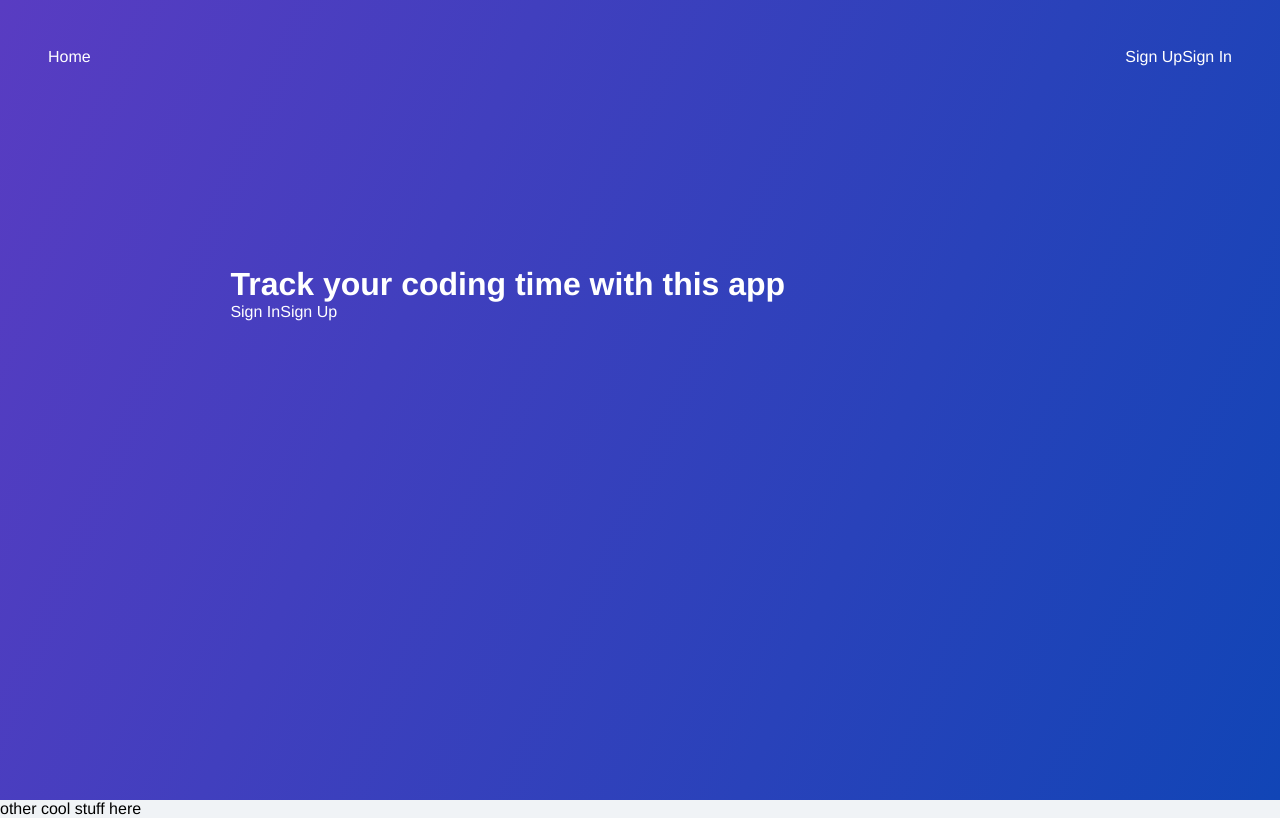
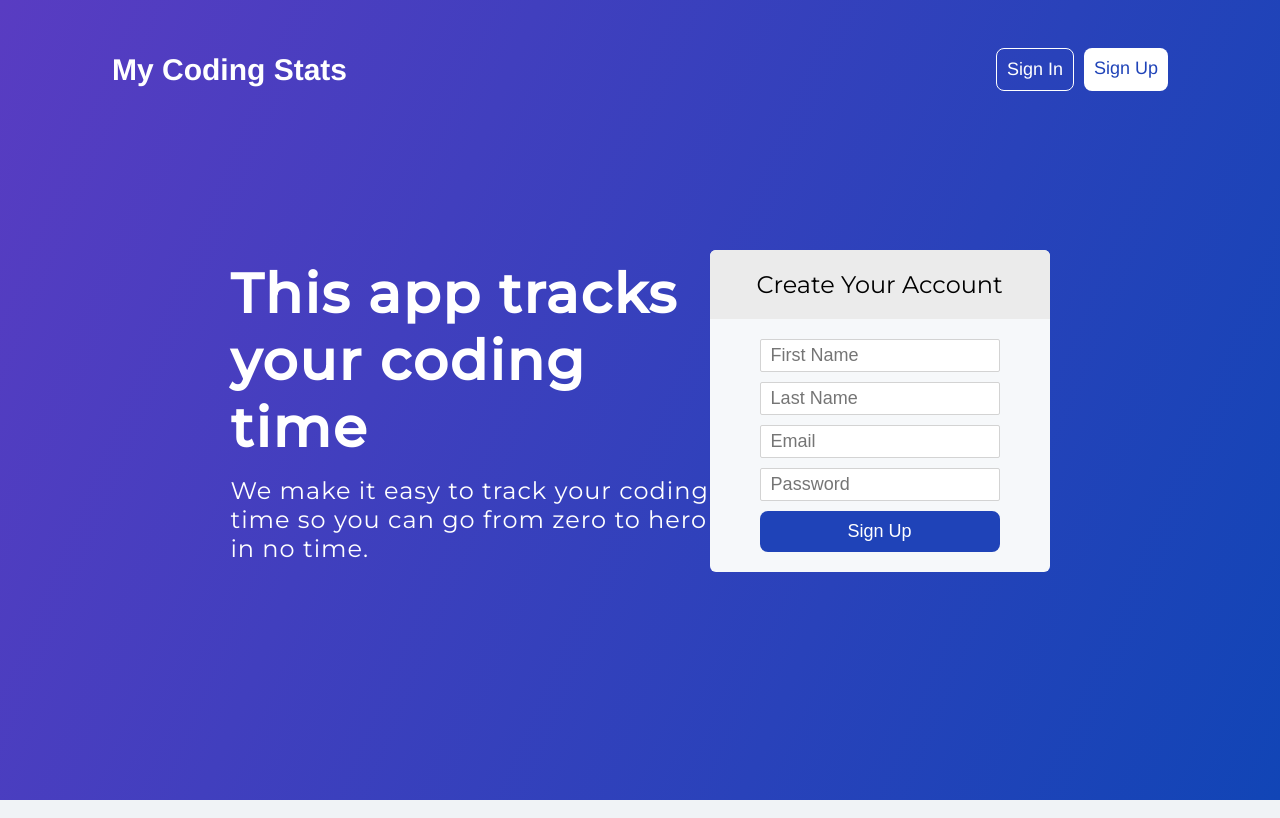
Before and after one commit to fig781/myCodingStats.com-Client, a Vue app: page /#/ in a window 1280 px wide. Built offline with nearby package versions, Linux system fonts and the light colour scheme.

Commit message:
home,login,signup styling

```diff
--- a/src/components/AppSettingsEdit.vue
+++ b/src/components/AppSettingsEdit.vue
@@ -137,7 +137,7 @@
     text-align: center;
   }
   #submit {
-    background-color: #5f7bb6;
+    background-color: #1f43b8;
     color: white;
     margin-right: 5px;
   }
--- a/src/components/CalendarDay.vue
+++ b/src/components/CalendarDay.vue
@@ -156,7 +156,7 @@
     border-left: 1px solid grey;
   }
   .date {
-    color: #5f7bb6;
+    color: #1f43b8;
     padding-left: 10px;
   }
   .date:hover {
@@ -164,7 +164,7 @@
     cursor: pointer;
   }
   .shaded {
-    background-color: #4a7eee18;
+    background-color: #0951ec18;
   }
   .highlightWeek {
     border-top: solid grey 1px;
--- a/src/components/CalendarDayEdit.vue
+++ b/src/components/CalendarDayEdit.vue
@@ -267,7 +267,7 @@
     text-align: center;
   }
   #submit {
-    background-color: #5f7bb6;
+    background-color: #1f43b8;
     color: white;
     margin-right: 5px;
   }
--- a/src/components/SideNavigationBar.vue
+++ b/src/components/SideNavigationBar.vue
@@ -43,7 +43,7 @@
     z-index: 1;
     top: 0;
     left: 0;
-    background-color: #5f7bb6;
+    background-color: #1f43b8;
     overflow-x: hidden;
     padding-top: 1.5rem;
   }
--- a/src/store/modules/userAccounts.js
+++ b/src/store/modules/userAccounts.js
@@ -39,7 +39,6 @@ const actions = {
       const jsonResponse = await res.json();
 
       console.log(jsonResponse);
-      alert(jsonResponse.error);
 
       if (res.status == 201) {
         dispatch('signIn', {
@@ -61,7 +60,6 @@ const actions = {
       });
       const jsonResponse = await res.json();
       console.log(jsonResponse);
-      alert(jsonResponse.error);
 
       if (res.status == 200) {
         commit('setUserCredentials', jsonResponse);
--- a/src/views/Home.vue
+++ b/src/views/Home.vue
@@ -2,52 +2,112 @@
   <div id="home">
     <div id="landing">
       <div id="navbar">
-        <router-link to="/">Home</router-link>
-        <router-link class="right-nav" to="/login" v-if="!loggedIn"
-          >Sign In</router-link
-        >
-        <router-link class="right-nav" to="/register" v-if="!loggedIn"
-          >Sign Up</router-link
-        >
+        <div id="left-nav">
+          <div id="logo">
+            <router-link to="/">My Coding Stats</router-link>
+          </div>
+          <div id="app-button" class="nav-button" v-if="loggedIn">
+            <router-link :to="{ name: 'GridView', params: { id: user.userId } }"
+              >Go To App</router-link
+            >
+          </div>
+        </div>
 
-        <button class="right-nav" v-if="loggedIn" @click="logout">
-          Logout
-        </button>
-        <p class="right-nav" v-if="loggedIn">
-          {{ user.firstName }} {{ user.lastName }}
-        </p>
+        <div id="right-nav">
+          <div
+            class="nav-button sign-in"
+            v-if="!loggedIn"
+            @click="$router.push('login')"
+          >
+            Sign In
+          </div>
+          <div
+            class="nav-button sign-up"
+            v-if="!loggedIn"
+            @click="$router.push('register')"
+          >
+            Sign Up
+          </div>
+          <p v-if="loggedIn">{{ user.firstName }} {{ user.lastName }}</p>
+          <div class="nav-button" id="logout" v-if="loggedIn" @click="logout">
+            Logout
+          </div>
+        </div>
       </div>
-      <div id="center-landing">
-        <h1>Track your coding time with this app</h1>
-        <router-link to="/login" v-if="!loggedIn">Sign In</router-link>
-        <router-link to="/register" v-if="!loggedIn">Sign Up</router-link>
-        <router-link
-          :to="{ name: 'GridView', params: { id: user.userId } }"
-          v-if="loggedIn"
-          >App</router-link
-        >
+      <div id="main-container">
+        <div id="left-container">
+          <h1>This app tracks your coding time</h1>
+          <h2>
+            We make it easy to track your coding time so you can go from zero to
+            hero in no time.
+          </h2>
+        </div>
+        <div id="right-container" v-if="!loggedIn">
+          <div id="header">
+            <h2>Create Your Account</h2>
+          </div>
+          <form @submit.prevent="onSubmit">
+            <input
+              class="text-input"
+              type="text"
+              placeholder="First Name"
+              v-model="formData.firstName"
+            /><br />
+            <input
+              class="text-input"
+              type="text"
+              placeholder="Last Name"
+              v-model="formData.lastName"
+            /><br />
+            <input
+              class="text-input"
+              type="email"
+              placeholder="Email"
+              v-model="formData.email"
+            /><br />
+            <input
+              class="text-input"
+              type="password"
+              placeholder="Password"
+              v-model="formData.password"
+            /><br />
+            <input
+              id="signup-button"
+              type="submit"
+              value="Sign Up"
+              name="submit"
+            /><br />
+          </form>
+        </div>
       </div>
-    </div>
-    <div id="descriptions">
-      other cool stuff here
     </div>
   </div>
 </template>
 
 <script>
-  // @ is an alias to /src
-
+  //<div id="descriptions">
+  //      other cool stuff here
+  //    </div>
   export default {
     name: 'Home',
     data() {
       return {
         loggedIn: false,
+        formData: {
+          firstName: '',
+          lastName: '',
+          email: '',
+          password: '',
+        },
       };
     },
     methods: {
       logout() {
         this.$store.dispatch('logout');
         this.loggedIn = false;
+      },
+      async onSubmit() {
+        this.$store.dispatch('signUp', this.formData);
       },
     },
     computed: {
@@ -68,6 +128,7 @@
 </script>
 
 <style scoped>
+  /* HERO */
   #landing {
     background: linear-gradient(
       113deg,
@@ -77,20 +138,134 @@
     height: 100vh;
     color: white;
   }
-  #landing a {
+  /* NAVBAR */
+  #navbar {
+    padding: 3rem 7rem 0rem 7rem;
+    display: flex;
+    justify-content: space-between;
+  }
+  #left-nav {
+    display: flex;
+  }
+  #logo {
+    font-size: 30px;
+    font-weight: 600;
+    margin: auto;
+  }
+  #logo a {
+    color: white;
     text-decoration: none;
-    color: white;
+  }
+  #app-button {
+    background-color: white;
+    margin-left: 30px;
+  }
+  #app-button a {
+    text-decoration: none;
+    color: #1f43b8;
+  }
+  #right-nav {
+    display: flex;
+  }
+  #right-nav p {
+    margin: auto;
+    font-size: 20px;
+    padding-right: 15px;
+  }
+  .nav-button {
+    padding: 10px;
+    border-radius: 8px;
+    font-size: 18px;
+    cursor: pointer;
+    text-align: center;
+  }
+  .sign-up {
+    background-color: white;
+    color: #1f43b8;
+  }
+  .sign-in {
+    border: solid 1px white;
+    background-color: rgba(178, 34, 34, 0);
+    margin-right: 10px;
+  }
+  #logout {
+    background-color: rgba(178, 34, 34, 0);
+    border: solid 1px white;
   }
 
-  #navbar {
-    padding: 3rem 3rem 0rem 3rem;
+  /* MIDDLE HERO */
+  #main-container {
+    display: grid;
+    grid-template-columns: 1fr 340px;
+    grid-template-rows: auto;
+    margin-right: 18%;
+    margin-left: 18%;
+    position: relative;
+    align-items: center;
+    height: 80%;
+  }
+  #left-container {
+    max-width: 650px;
+  }
+  #left-container h1 {
+    font-size: 55px;
+    font-family: 'Montserrat', sans-serif;
+    margin-bottom: 15px;
+    letter-spacing: 2px;
+  }
+  #left-container h2 {
+    font-weight: 400;
+    font-family: 'Montserrat', sans-serif;
+    letter-spacing: 1px;
   }
 
-  .right-nav {
-    float: right;
+  #right-container {
+    text-align: center;
+    border-radius: 6px;
+    background-color: #f6f8fa;
   }
-  #center-landing {
-    padding-left: 18%;
-    padding-top: 25vh;
+
+  #header {
+    background-color: rgb(235, 235, 235);
+    font-family: 'Montserrat', sans-serif;
+    padding: 20px;
+    border-radius: 6px 6px 0px 0px;
+    color: black;
+  }
+  #header h2 {
+    font-weight: normal;
+  }
+
+  form {
+    padding: 20px;
+    margin: auto;
+  }
+  .text-input {
+    border: 1px solid lightgrey;
+    padding: 5px 10px;
+    font-size: 18px;
+    border-radius: 2px;
+    margin-bottom: 10px;
+    width: 80%;
+    box-sizing: border-box;
+  }
+  input:focus {
+    border: solid 1px #0069ff;
+    outline: #0069ff;
+  }
+  #signup-button {
+    padding: 10px;
+    border: none;
+    outline: none;
+    border-radius: 8px;
+    font-size: 18px;
+    cursor: pointer;
+    text-align: center;
+    background-color: #1f43b8;
+    color: white;
+    width: 80%;
+  }
+  #signup-button:hover {
+    background: #2a54b1;
   }
 </style>
--- a/src/views/SignUp.vue
+++ b/src/views/SignUp.vue
@@ -2,7 +2,7 @@
   <div id="sign-up">
     <div id="center-container">
       <div id="header">
-        <h1>Create Your Account</h1>
+        <h2>Create Your Account</h2>
       </div>
 
       <form @submit.prevent="onSubmit">
@@ -44,7 +44,6 @@
 </template>
 
 <script>
-  //import axios from 'axios';
   export default {
     name: 'SignUp',
     data() {
@@ -70,8 +69,9 @@
     background-color: rgb(235, 235, 235);
     font-family: 'Montserrat', sans-serif;
     padding: 20px;
+    border-radius: 6px;
   }
-  #header h1 {
+  #header h2 {
     font-weight: normal;
   }
 
@@ -83,15 +83,14 @@
   #sign-up {
     height: 100vh;
     display: flex;
+    background-color: #1f43b8;
   }
   #center-container {
     margin: auto;
     text-align: center;
     border: solid 1px grey;
-    border-radius: 3px;
+    border-radius: 6px;
     background-color: #f6f8fa;
-    -webkit-box-shadow: 8px 8px 5px -3px rgba(104, 104, 104, 0.62);
-    box-shadow: 8px 8px 5px -3px rgba(104, 104, 104, 0.62);
   }
   .text-input {
     border: 1px solid black;
@@ -102,6 +101,10 @@
     width: 100%;
     box-sizing: border-box;
   }
+  input:focus {
+    border: solid 1px #0069ff;
+    outline: #0069ff;
+  }
   #button {
     padding: 10px;
     border: none;
@@ -110,7 +113,7 @@
     font-size: 18px;
     cursor: pointer;
     text-align: center;
-    background-color: #5f7bb6;
+    background-color: #1f43b8;
     color: white;
     width: 100%;
   }
```
Also changed, not shown: src/views/SignIn.vue (+11 -10 lines).
